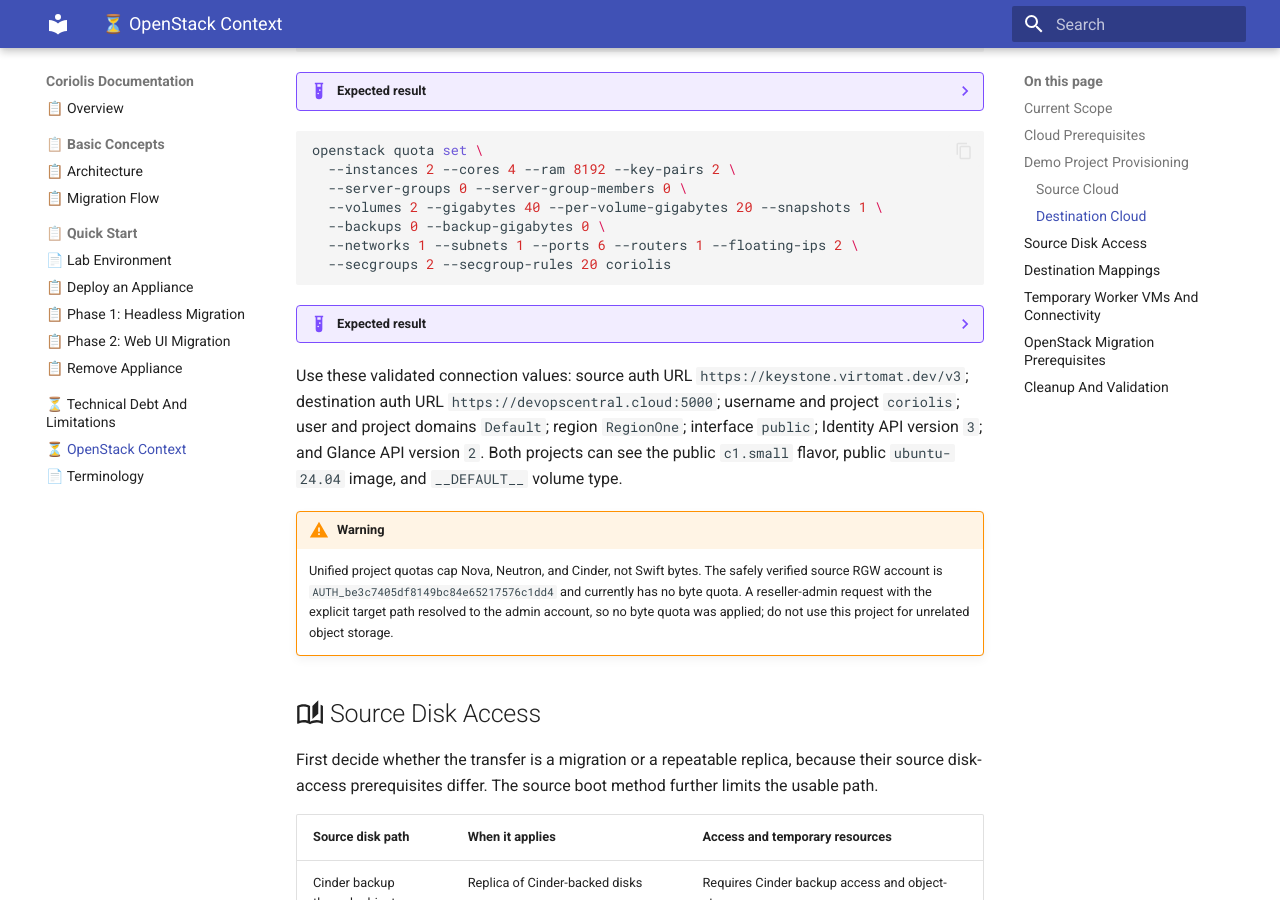
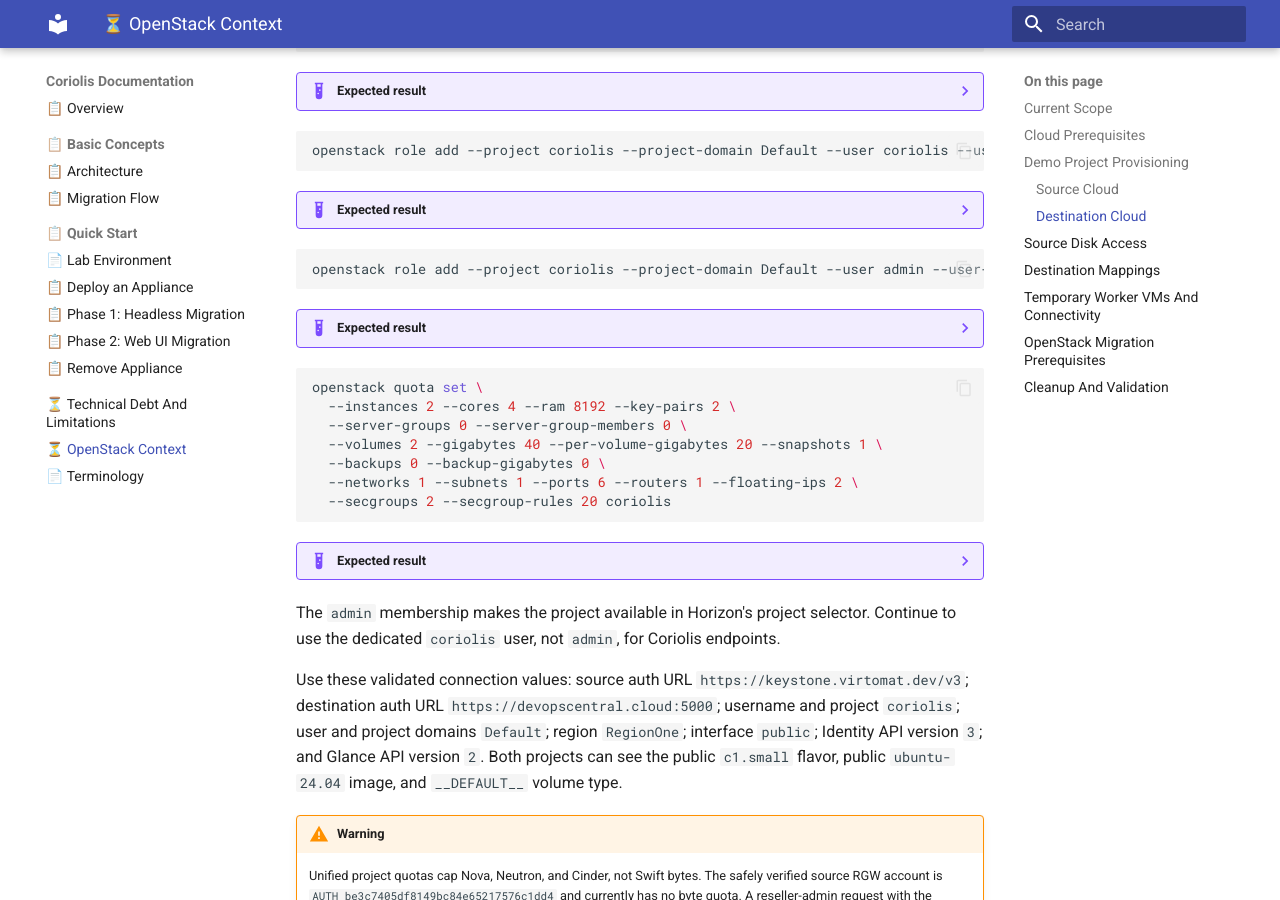
Before and after one commit to radumoisan/coriolis, an MkDocs documentation site: the page built from docs/openstack-provider.md, in a window 1280 px wide and 900 px high, scrolled down 2785 px. Built offline with MkDocs 1.6.1 and Material for MkDocs 9.7.7, drawn with Linux system fonts in a browser that asks for light colours; some of the changed text lies outside the part shown.

Commit message:
Improved docs

````diff
--- a/docs/openstack-provider.md
+++ b/docs/openstack-provider.md
@@ -88,6 +88,17 @@
     No output.
     ```
 
+<!-- Allow the source administrator to select the Coriolis project in Horizon. -->
+```bash
+openstack role add --project coriolis --project-domain Default --user admin --user-domain Default member
+```
+
+??? example "Expected result"
+
+    ```text
+    No output.
+    ```
+
 <!-- Set the source Coriolis project quota. -->
 ```bash
 openstack quota set \
@@ -151,6 +162,17 @@
     No output.
     ```
 
+<!-- Allow the destination administrator to select the Coriolis project in Horizon. -->
+```bash
+openstack role add --project coriolis --project-domain Default --user admin --user-domain Default member
+```
+
+??? example "Expected result"
+
+    ```text
+    No output.
+    ```
+
 <!-- Set the destination Coriolis project quota. -->
 ```bash
 openstack quota set \
@@ -167,6 +189,8 @@
     ```text
     No output.
     ```
+
+The `admin` membership makes the project available in Horizon's project selector. Continue to use the dedicated `coriolis` user, not `admin`, for Coriolis endpoints.
 
 Use these validated connection values: source auth URL `https://keystone.virtomat.dev/v3`; destination auth URL `https://devopscentral.cloud:5000`; username and project `coriolis`; user and project domains `Default`; region `RegionOne`; interface `public`; Identity API version `3`; and Glance API version `2`. Both projects can see the public `c1.small` flavor, public `ubuntu-24.04` image, and `__DEFAULT__` volume type.
 
````
Also changed, not shown: docs/headless-migration.md (+17 -19 lines).
